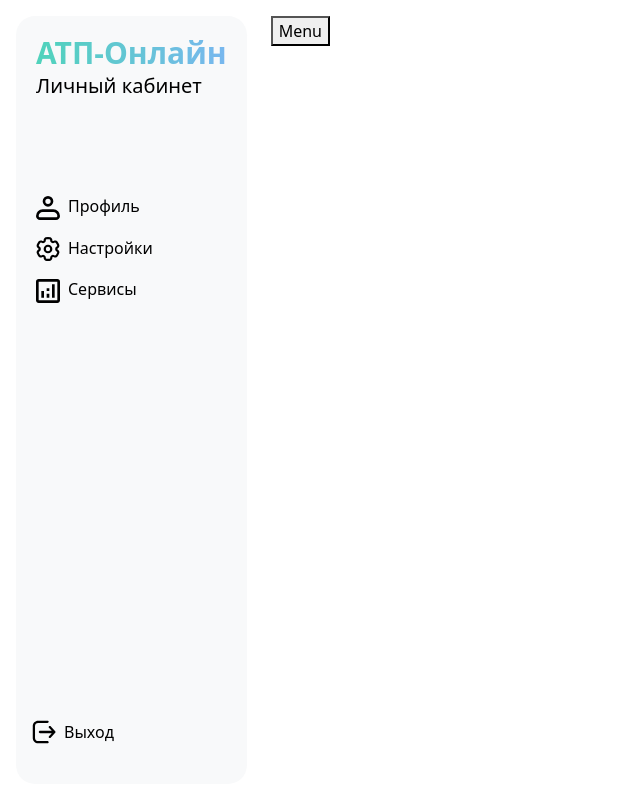
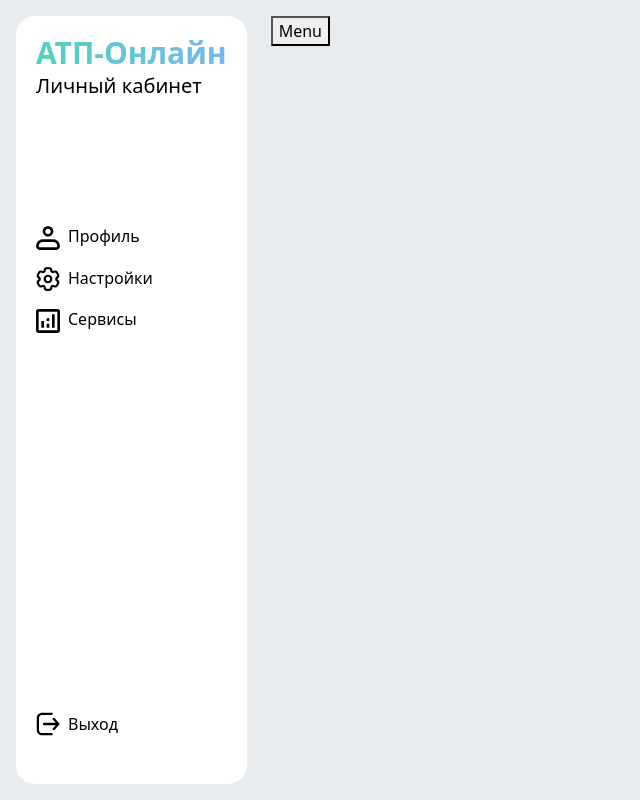
Before and after one commit to volchonok16/FEBaseApp, a React (Create React App) app: page / in a window 1280 px wide. Shown: the whole page, without its empty margins (0-640 px from the left). Built offline with nearby package versions, Linux system fonts and the light colour scheme.

Commit message:
fix: navigation and colors

```diff
--- a/src/app/MyApp.tsx
+++ b/src/app/MyApp.tsx
@@ -16,7 +16,7 @@ export const App = () => {
   // }
 
   return (
-    <div className="container-fluid p-3 min-vw-100 vh-100">
+    <div className="container-fluid p-3 min-vw-100 vh-100 bg-light">
       <div className="row flex-nowrap h-100">
         <SideBar />
         <main className="col py-3">
--- a/src/app/components/sideBar/SideBar.tsx
+++ b/src/app/components/sideBar/SideBar.tsx
@@ -1,4 +1,5 @@
 import { FC, useState } from 'react'
+import { useNavigate } from 'react-router-dom'
 
 import css from './sideBar.module.scss'
 
@@ -32,12 +33,15 @@ export const SideBar: FC = () => {
   const [isMenu, setIsMenu] = useState(true)
   const [activeItem, setActiveItem] = useState<null | number>()
 
+  const navigate = useNavigate()
+
   const hideMenu = () => {
     setIsMenu((prevState) => !prevState)
   }
 
-  const handleActiveItem = (id: number) => {
+  const handleActiveItem = (id: null | number, path: string) => {
     setActiveItem(id)
+    navigate(path)
   }
   // return (
   //   <div className={css.sideBar_wrapper}>
@@ -54,11 +58,11 @@ export const SideBar: FC = () => {
     <>
       <div className="col-auto">
         <nav
-          className={`d-flex flex-column align-items-stretch p-3 ${css.wrapper} bg-light h-100`}
+          className={`d-flex flex-column align-items-stretch p-3 ${css.wrapper} bg-white h-100`}
         >
-          <a
-            href="/"
-            className="d-flex flex-column align-items-start me-md-auto text-black text-decoration-none"
+          <div
+            role="button"
+            className="d-flex flex-column align-items-start h-25 me-md-auto text-black text-decoration-none"
           >
             <span
               className={`${css.logo} mx-1 d-none
@@ -72,7 +76,7 @@ export const SideBar: FC = () => {
             >
               Личный кабинет
             </span>
-          </a>
+          </div>
           <ul
             className="nav nav-pills flex-grow-1 flex-column align-items-start"
             id="menu"
@@ -81,10 +85,10 @@ export const SideBar: FC = () => {
               <li
                 className="nav-item"
                 key={item.id}
-                onClick={() => handleActiveItem(item.id)}
+                onClick={() => handleActiveItem(item.id, item.path)}
               >
-                <a
-                  href={item.path}
+                <div
+                  role="button"
                   className={`nav-link
                   ${activeItem === item.id ? 'active' : ''}
                   align-middle p-1 my-1`}
@@ -97,18 +101,22 @@ export const SideBar: FC = () => {
                   >
                     {item.title}
                   </span>
-                </a>
+                </div>
               </li>
             ))}
           </ul>
 
           <div className="pb-4">
-            <a href="#" className="d-flex text-black text-decoration-none">
+            <div
+              role="button"
+              className="d-flex p-1 my-1 text-black text-decoration-none"
+              onClick={() => handleActiveItem(null, '/')}
+            >
               <img src={logout} alt="logout" className={css.icon} />
               <span className={'mx-2 d-none ' + (isMenu ? 'd-lg-inline' : '')}>
                 Выход
               </span>
-            </a>
+            </div>
           </div>
         </nav>
       </div>
--- a/src/app/components/sideBar/sideBar.module.scss
+++ b/src/app/components/sideBar/sideBar.module.scss
@@ -18,7 +18,6 @@
     }
 
     .name {
-        margin-bottom: 88px;
         @include text(20px, 24px);
     }
 
@@ -31,25 +30,29 @@
         @include border-radius(1.2rem);
     }
 
-    .logout_wrapper {
-        @include display(row, 8px);
-        padding-left: 17px;
-        padding-bottom: 40px;
-        // align-self: flex-end;
+    .nav-pills > li > div.active{
+        color: red;
+    }
 
-        position: absolute;
-        bottom: 0%;
+    // .logout_wrapper {
+    //     @include display(row, 8px);
+    //     padding-left: 17px;
+    //     padding-bottom: 40px;
+    //     // align-self: flex-end;
 
-        .image {
-            width: 1.5rem;
-            height: 1.5rem;
-        }
+    //     position: absolute;
+    //     bottom: 0%;
 
-        .logout_text {
-            @include text(16px, 19px);
-            display: flex;
-            align-items: center;
-        }
+    //     .image {
+    //         width: 1.5rem;
+    //         height: 1.5rem;
+    //     }
 
-    }
+    //     .logout_text {
+    //         @include text(16px, 19px);
+    //         display: flex;
+    //         align-items: center;
+    //     }
+
+    // }
 // }
--- a/src/common/styles/index.scss
+++ b/src/common/styles/index.scss
@@ -4,12 +4,14 @@
 @import "node_modules/bootstrap/scss/functions";
 
 // 2. Include any default variable overrides here
+$light: #e9ecef;
 
 // 3. Include remainder of required Bootstrap stylesheets (including any separate color mode stylesheets)
 @import "node_modules/bootstrap/scss/variables";
 @import "node_modules/bootstrap/scss/variables-dark";
 
 // 4. Include any default map overrides here
+$nav-pills-link-active-bg: $light;
 
 @import "./_customThemes.scss";
 
```
